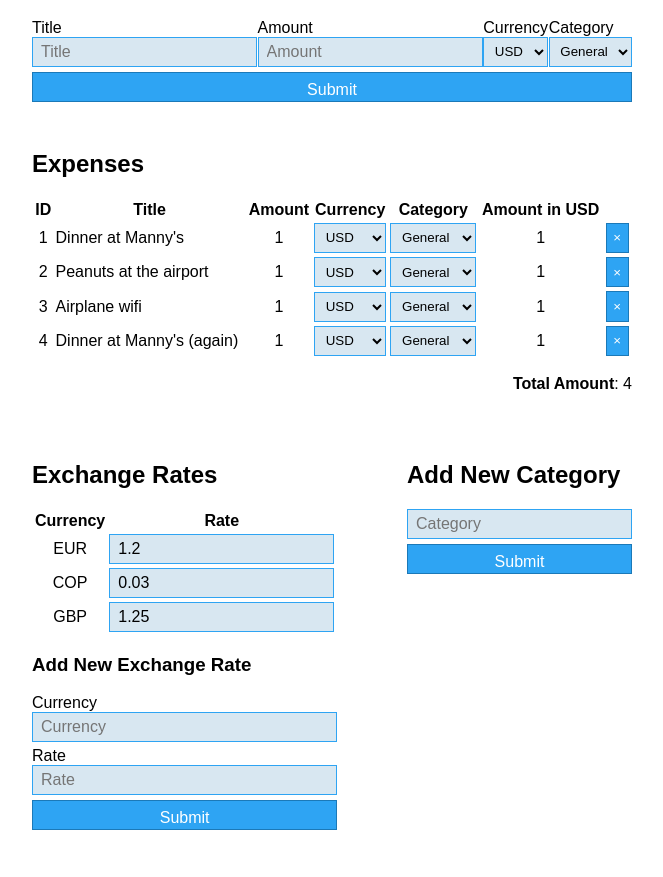
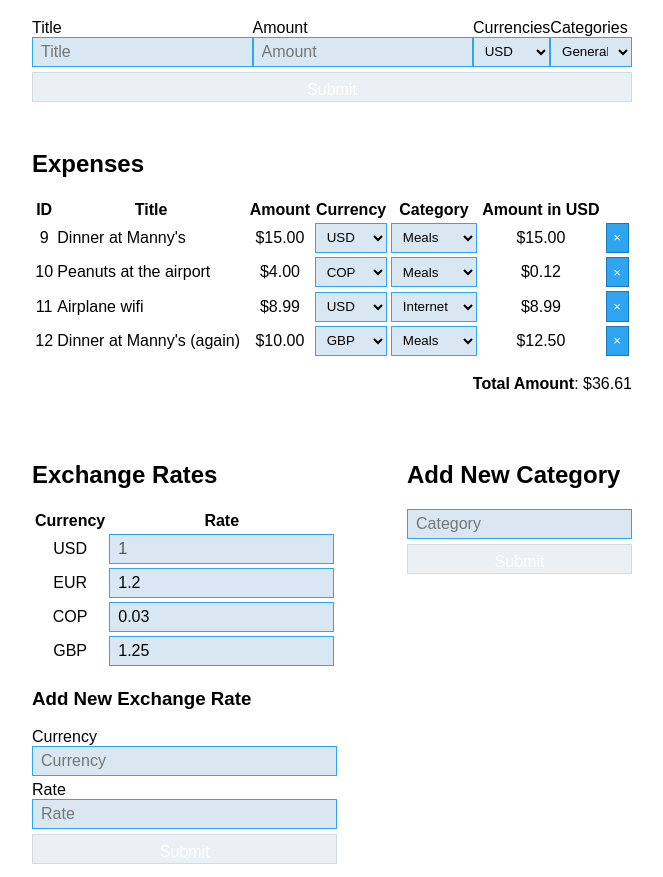
Before and after one commit to stevekinney/reimburse-me, a React app: page / in a window 1280 px wide. Shown: the part 61-938 px from the top of the page, without its empty margins (308-971 px from the left). Before the commit the page ends 904 px from the top, so only its background shows below. Built offline with nearby package versions, Linux system fonts and the light colour scheme.

Commit message:
Get working demo app up and running

```diff
--- a/package.json
+++ b/package.json
@@ -3,6 +3,8 @@
   "version": "0.1.0",
   "private": true,
   "dependencies": {
+    "lodash": "^4.17.4",
+    "numeral": "^2.0.6",
     "react": "^16.2.0",
     "react-dom": "^16.2.0",
     "react-scripts": "1.0.17"
--- a/src/components/Application.js
+++ b/src/components/Application.js
@@ -1,4 +1,5 @@
 import React, { Component } from 'react';
+import uniqueId from 'lodash/uniqueId';
 
 import ExpenseList from './ExpenseList';
 import ExchangeRatesList from './ExchangeRateList';
@@ -7,31 +8,113 @@ import NewCategory from './NewCategory';
 
 import './Application.css';
 
-const defaultData = [
-  { id: 1, title: 'Dinner at Manny\'s', amount: '1', currency: 'USD', category: 'General' },
-  { id: 2, title: 'Peanuts at the airport', amount: '1', currency: 'USD', category: 'General' },
-  { id: 3, title: 'Airplane wifi', amount: '1', currency: 'USD', category: 'General' },
-  { id: 4, title: 'Dinner at Manny\'s (again)', amount: '1', currency: 'USD', category: 'General' },
+const exchangeRates = [
+  { id: uniqueId(), currency: 'USD', rate: 1 },
+  { id: uniqueId(), currency: 'EUR', rate: 1.2 },
+  { id: uniqueId(), currency: 'COP', rate: 0.03 },
+  { id: uniqueId(), currency: 'GBP', rate: 1.25 },
 ];
 
-const exchangeRates = [
-  { id: 1, currency: 'EUR', rate: 1.2 },
-  { id: 2, currency: 'COP', rate: 0.03 },
-  { id: 3, currency: 'GBP', rate: 1.25 },
+const categories = [
+  { id: uniqueId(), title: 'General' },
+  { id: uniqueId(), title: 'Meals' },
+  { id: uniqueId(), title: 'Hotel' },
+  { id: uniqueId(), title: 'Internet' },
+];
+
+const expenses = [
+  {
+    id: uniqueId(),
+    title: "Dinner at Manny's",
+    amount: 15,
+    currency: exchangeRates[0].id,
+    category: categories[1].id,
+  },
+  {
+    id: uniqueId(),
+    title: 'Peanuts at the airport',
+    amount: 4,
+    currency: exchangeRates[2].id,
+    category: categories[1].id,
+  },
+  {
+    id: uniqueId(),
+    title: 'Airplane wifi',
+    amount: 8.99,
+    currency: exchangeRates[0].id,
+    category: categories[3].id,
+  },
+  {
+    id: uniqueId(),
+    title: "Dinner at Manny's (again)",
+    amount: 10,
+    currency: exchangeRates[3].id,
+    category: categories[1].id,
+  },
 ];
 
 export default class Application extends Component {
-  state = { expenses: defaultData };
+  state = { expenses, exchangeRates, categories };
+
+  addExpense = expense => {
+    const expenses = [...this.state.expenses, expense];
+    this.setState({ expenses });
+  };
+
+  updateExpense = (id, props) => {
+    const expenses = this.state.expenses.map(expense => {
+      if (expense.id !== id) return expense;
+      return { ...expense, ...props };
+    });
+    this.setState({ expenses });
+  }
+
+  removeExpense = id => {
+    const expenses = this.state.expenses.filter(expense => expense.id !== id);
+    this.setState({ expenses });
+  };
+
+  addExchangeRate = exchangeRate => {
+    const exchangeRates = [...this.state.exchangeRates, exchangeRate];
+    this.setState({ exchangeRates });
+  };
+
+  updateExchangeRate = (id, newRate) => {
+    const exchangeRates = this.state.exchangeRates.map(exchangeRate => {
+      if (exchangeRate.id !== id) return exchangeRate;
+      return { ...exchangeRate, rate: newRate };
+    });
+    this.setState({ exchangeRates });
+  }
+
+  addCategory = category => {
+    const categories = [...this.state.categories, category];
+    this.setState({ categories });
+  };
 
   render() {
     return (
       <div className="Application">
         <h1>Reimburse Me, Please</h1>
-        <NewExpense />
-        <ExpenseList expenses={this.state.expenses} />
+        <NewExpense
+          categories={this.state.categories}
+          currencies={this.state.exchangeRates}
+          onSubmit={this.addExpense}
+        />
+        <ExpenseList
+          categories={this.state.categories}
+          currencies={this.state.exchangeRates}
+          expenses={this.state.expenses}
+          onRemoveExpense={this.removeExpense}
+          onUpdateExpense={this.updateExpense}
+        />
         <section className="Metadata">
-          <ExchangeRatesList exchangeRates={exchangeRates} />
-          <NewCategory />
+          <ExchangeRatesList
+            exchangeRates={this.state.exchangeRates}
+            onAddExchangeRate={this.addExchangeRate}
+            onUpdateExchangeRate={this.updateExchangeRate}
+          />
+          <NewCategory onAddCategory={this.addCategory} />
         </section>
       </div>
     );
--- /dev/null
+++ b/src/components/CategorySelect.js
@@ -0,0 +1,15 @@
+import React, { Component } from 'react';
+
+export default class CategorySelect extends Component {
+  render() {
+    const { categories, value } = this.props;
+
+    return (
+      <select name="category" value={value} onChange={this.props.onChange}>
+        {categories.map(category => (
+          <option value={category.id}>{category.title}</option>
+        ))}
+      </select>
+    );
+  }
+}
--- /dev/null
+++ b/src/components/CurrencySelect.js
@@ -0,0 +1,15 @@
+import React, { Component } from 'react';
+
+export default class CurrencySelect extends Component {
+  render() {
+    const { currencies, value } = this.props;
+
+    return (
+      <select name="currency" value={value} onChange={this.props.onChange}>
+        {currencies.map(currency => (
+          <option value={currency.id}>{currency.currency}</option>
+        ))}
+      </select>
+    );
+  }
+}
--- a/src/components/ExchangeRateItem.js
+++ b/src/components/ExchangeRateItem.js
@@ -3,6 +3,12 @@ import React, { Component } from 'react';
 import './ExchangeRateItem.css';
 
 export default class ExchangeRateItem extends Component {
+  handleChange = event => {
+    const { exchangeRate } = this.props;
+    const rate = parseFloat(event.target.value);
+    this.props.onUpdateExchangeRate(exchangeRate.id, rate);
+  };
+
   render() {
     const { exchangeRate } = this.props;
 
@@ -11,7 +17,13 @@ export default class ExchangeRateItem extends Component {
         <td>{exchangeRate.currency}</td>
         <td>
           <label>Rate</label>
-          <input type="number" value={exchangeRate.rate} />
+          <input
+            type="number"
+            step="0.1"
+            value={exchangeRate.rate}
+            onChange={this.handleChange}
+            disabled={exchangeRate.currency === 'USD'}
+          />
         </td>
       </tr>
     );
--- a/src/components/ExchangeRateList.js
+++ b/src/components/ExchangeRateList.js
@@ -5,9 +5,9 @@ import NewExchangeRate from './NewExchangeRate';
 
 export default class ExchangeRateList extends Component {
   render() {
-    const { exchangeRates } = this.props;
+    const { exchangeRates, onAddExchangeRate, onUpdateExchangeRate } = this.props;
 
-    return(
+    return (
       <section>
         <h2>Exchange Rates</h2>
         <table className="ExchangeRateList">
@@ -18,15 +18,19 @@ export default class ExchangeRateList extends Component {
             </tr>
           </thead>
           <tbody>
-          { exchangeRates.map(exchangeRate => (
-            <ExchangeRateItem key={ exchangeRate.id } exchangeRate={exchangeRate} />
-          )) }
+            {exchangeRates.map(exchangeRate => (
+              <ExchangeRateItem
+                key={exchangeRate.id}
+                exchangeRate={exchangeRate}
+                onUpdateExchangeRate={onUpdateExchangeRate}
+              />
+            ))}
           </tbody>
         </table>
         <div>
-        <NewExchangeRate />
+          <NewExchangeRate onAddExchangeRate={onAddExchangeRate} />
         </div>
       </section>
-    )
+    );
   }
 }
--- a/src/components/ExpenseItem.js
+++ b/src/components/ExpenseItem.js
@@ -1,33 +1,37 @@
 import React, { Component } from 'react';
+import formatCurrency from '../lib/formatCurrency';
+import getAmountInUSD from '../lib/getAmountInUSD';
+
+import CategorySelect from './CategorySelect';
+import CurrencySelect from './CurrencySelect';
 
 export default class ExpenseItem extends Component {
+  handleChange = event => {
+    const { name, value } = event.target;
+    this.props.onUpdateExpense(this.props.expense.id, { [name]: value });
+  }
+
+  handleRemove = () => {
+    this.props.onRemoveExpense(this.props.expense.id);
+  }
+
   render() {
-    const { expense } = this.props;
-
+    const { expense, currencies, categories, onUpdateExpense } = this.props;
+    console.log(expense, expense.amount * expense.currency.rate);
     return (
       <tr>
         <td>{expense.id}</td>
-        <td style={{ 'text-align': 'left' }}>{expense.title}</td>
-        <td>{expense.amount}</td>
+        <td style={{ textAlign: 'left' }}>{expense.title}</td>
+        <td>{formatCurrency(expense.amount)}</td>
         <td>
-          <select value={expense.currency}>
-            <option value="USD">USD</option>
-            <option value="EUR">EUR</option>
-            <option value="COP">COP</option>
-            <option value="GBP">GBP</option>
-          </select>
+          <CurrencySelect currencies={currencies} value={expense.currency} onChange={this.handleChange} />
         </td>
         <td>
-          <select value={expense.category}>
-            <option value="General">General</option>
-            <option value="Meals">Meals</option>
-            <option value="Hotel">Hotel</option>
-            <option value="Internet">Internet</option>
-          </select>
+          <CategorySelect categories={categories} value={expense.category} onChange={this.handleChange} />
         </td>
-        <td>{expense.amount}</td>
+        <td>{formatCurrency(getAmountInUSD(expense, currencies))}</td>
         <td>
-          <button>
+          <button onClick={this.handleRemove}>
             &times;
           </button>
         </td>
--- a/src/components/ExpenseList.js
+++ b/src/components/ExpenseList.js
@@ -1,4 +1,7 @@
 import React, { Component } from 'react';
+
+import formatCurrency from '../lib/formatCurrency';
+import getAmountInUSD from '../lib/getAmountInUSD';
 
 import ExpenseItem from './ExpenseItem';
 
@@ -6,13 +9,20 @@ import './ExpenseList.css';
 
 export default class ExpenseList extends Component {
   get totalAmount() {
-    return this.props.expenses.reduce((total, { amount, currency }) => {
-      return total + parseInt(amount, 10);
+    const { expenses, currencies } = this.props;
+    return expenses.reduce((total, expense) => {
+      return total + getAmountInUSD(expense, currencies);
     }, 0);
   }
 
   render() {
-    const { expenses } = this.props;
+    const {
+      expenses,
+      onRemoveExpense,
+      currencies,
+      categories,
+      onUpdateExpense,
+    } = this.props;
 
     return (
       <section className="ExpenseList">
@@ -30,12 +40,19 @@ export default class ExpenseList extends Component {
           </thead>
           <tbody>
             {expenses.map(expense => (
-              <ExpenseItem key={expense.id} expense={expense} />
+              <ExpenseItem
+                key={expense.id}
+                expense={expense}
+                currencies={currencies}
+                categories={categories}
+                onRemoveExpense={onRemoveExpense}
+                onUpdateExpense={onUpdateExpense}
+              />
             ))}
           </tbody>
         </table>
         <div className="ExpenseList--summary">
-          <strong>Total Amount</strong>: { this.totalAmount }
+          <strong>Total Amount</strong>: {formatCurrency(this.totalAmount)}
         </div>
       </section>
     );
--- a/src/components/NewCategory.js
+++ b/src/components/NewCategory.js
@@ -9,21 +9,39 @@ const defaultState = {
 export default class NewExpense extends Component {
   state = defaultState;
 
+  handleChange = ({ target }) => {
+    const { name, value } = target;
+    this.setState({ [name]: value });
+  };
+
+  handleSubmit = event => {
+    event.preventDefault();
+    const { title } = this.state;
+    this.props.onAddCategory({ title });
+    this.setState(defaultState);
+  }
+
   render() {
     const { title } = this.state;
 
     return (
       <section>
         <h2>Add New Category</h2>
-        <form className="NewCategory">
-        <div className="NewCategory--controls">
-          <div>
-            <label>Category Name</label>
-            <input type="text" placeholder="Category" value={title} />
+        <form className="NewCategory" onSubmit={this.handleSubmit}>
+          <div className="NewCategory--controls">
+            <div>
+              <label>Category Name</label>
+              <input
+                type="text"
+                placeholder="Category"
+                name="title"
+                value={title}
+                onChange={this.handleChange}
+              />
+            </div>
           </div>
-        </div>
-        <input type="submit" />
-      </form>
+          <input type="submit" disabled={!title} />
+        </form>
       </section>
     );
   }
--- a/src/components/NewExchangeRate.js
+++ b/src/components/NewExchangeRate.js
@@ -1,4 +1,5 @@
 import React, { Component } from 'react';
+import uniqueId from 'lodash/uniqueId';
 
 import './NewExchangeRate.css';
 
@@ -10,23 +11,43 @@ const defaultState = {
 export default class NewExpense extends Component {
   state = defaultState;
 
+  handleChange = ({ target }) => {
+    const { name, value } = target;
+    this.setState({ [name]: value });
+  }
+
+  handleSubmit = event => {
+    event.preventDefault();
+    const { onAddExchangeRate } = this.props;
+    const { currency, rate } = this.state;
+    const id = uniqueId();
+
+    onAddExchangeRate({ currency, rate, id });
+    this.setState(defaultState);
+  }
+
+  isValid() {
+    const { currency, rate } = this.state;
+    return !(currency && rate);
+  }
+
   render() {
     const { currency, rate } = this.state;
 
     return (
-      <form className="NewExchangeRate">
+      <form className="NewExchangeRate" onSubmit={this.handleSubmit}>
         <h3>Add New Exchange Rate</h3>
         <div className="NewExchangeRate--controls">
           <div>
             <label>Currency</label>
-            <input type="text" placeholder="Currency" value={currency} />
+            <input type="text" placeholder="Currency" name="currency" value={currency} onChange={this.handleChange} />
           </div>
           <div>
             <label>Rate</label>
-            <input type="number" placeholder="Rate" value={rate} />
+            <input type="number" placeholder="Rate" name="rate" value={rate} onChange={this.handleChange} min="0" step="0.01" />
           </div>
         </div>
-        <input type="submit" />
+        <input type="submit"  disabled={this.isValid()} />
       </form>
     );
   }
--- a/src/components/NewExpense.js
+++ b/src/components/NewExpense.js
@@ -1,4 +1,8 @@
 import React, { Component } from 'react';
+import uniqueId from 'lodash/uniqueId';
+
+import CategorySelect from './CategorySelect';
+import CurrencySelect from './CurrencySelect';
 
 import './NewExpense.css';
 
@@ -12,40 +16,80 @@ const defaultState = {
 export default class NewExpense extends Component {
   state = defaultState;
 
+  handleChange = event => {
+    const name = event.target.name;
+    const value = event.target.value;
+    this.setState({ [name]: value });
+  };
+
+  handleSubmit = event => {
+    event.preventDefault();
+    const { title, amount, currency, category } = this.state;
+    const id = uniqueId();
+
+    this.props.onSubmit({
+      id,
+      title,
+      amount: parseFloat(amount),
+      currency,
+      category,
+    });
+    this.setState(defaultState);
+  };
+
+  isValid() {
+    const { title, amount } = this.state;
+    return !!(title && amount);
+  }
+
   render() {
+    const { currencies, categories } = this.props;
+
     const { title, amount, currency, category } = this.state;
 
     return (
-      <form className="NewExpense">
+      <form className="NewExpense" onSubmit={this.handleSubmit}>
         <div className="NewExpense--controls">
           <div>
             <label>Title</label>
-            <input type="text" placeholder="Title" value={title} />
+            <input
+              type="text"
+              placeholder="Title"
+              name="title"
+              value={title}
+              onChange={this.handleChange}
+            />
           </div>
           <div>
             <label>Amount</label>
-            <input type="number" placeholder="Amount" value={amount} />
+            <input
+              type="number"
+              placeholder="Amount"
+              name="amount"
+              value={amount}
+              min="0"
+              step="0.01"
+              onChange={this.handleChange}
+            />
           </div>
           <div>
-            <label>Currency</label>
-            <select value={currency}>
-              <option value="USD">USD</option>
-              <option value="EUR">EUR</option>
-              <option value="COP">COP</option>
-              <option value="GBP">GBP</option>
-            </select>
+            <label>Currencies</label>
+            <CurrencySelect
+              currencies={currencies}
+              value={currency}
+              onChange={this.handleChange}
+            />
           </div>
           <div>
-            <label>Category</label>
-            <select value={category}>
-              <option value="General">General</option>
-              <option value="Meals">Meals</option>
-              <option value="Hotel">Hotel</option>
-              <option value="Internet">Internet</option>
-            </select>
+            <label>Categories</label>
+            <CategorySelect
+              categories={categories}
+              value={category}
+              onChange={this.handleChange}
+            />
           </div>
         </div>
-        <input type="submit" />
+        <input type="submit" disabled={!this.isValid()} />
       </form>
     );
   }
--- a/src/index.css
+++ b/src/index.css
@@ -35,6 +35,11 @@ button:active, .button:active, input[type="submit"]:active {
   background-color: #0091f1;
 }
 
+button:disabled, .button:disabled, input[type="submit"]:disabled {
+  background-color: #eaf0f3;
+  border-color: #d0dbe2;
+}
+
 button.full-width, .button.full-width, input[type="submit"].full-width {
   width: 100%;
   margin: 1em 0;
--- /dev/null
+++ b/src/lib/formatCurrency.js
@@ -0,0 +1,5 @@
+import numeral from 'numeral';
+
+export default (value) => {
+  return numeral(value).format('$0,0.00');
+}
--- /dev/null
+++ b/src/lib/getAmountInUSD.js
@@ -0,0 +1,3 @@
+export default (expense, currencies) => {
+  return expense.amount * currencies.find(currency => currency.id === expense.currency).rate;
+}
```
Also changed, not shown: 1 other file. Lines whose indentation alone changed are shown as unchanged.
